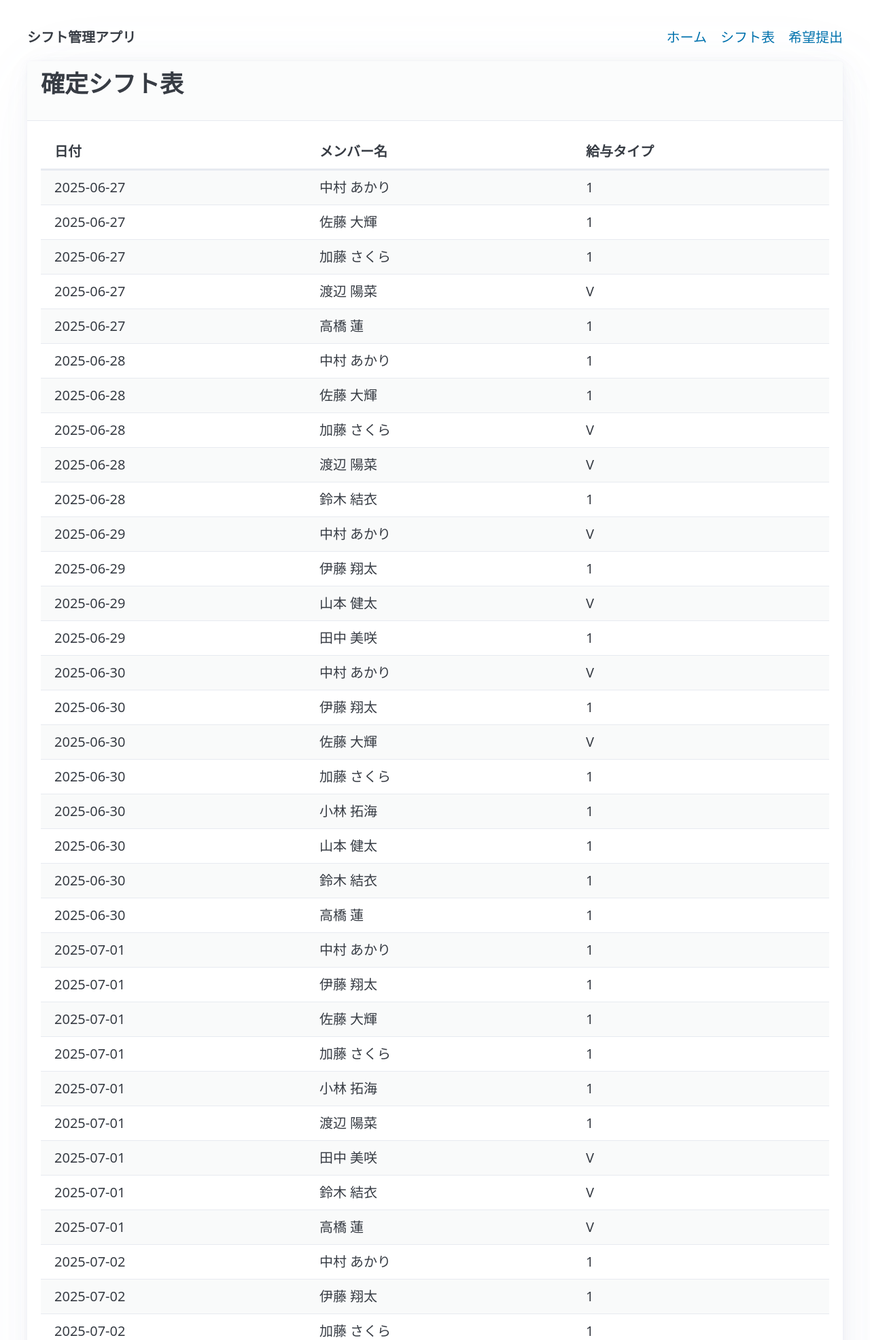
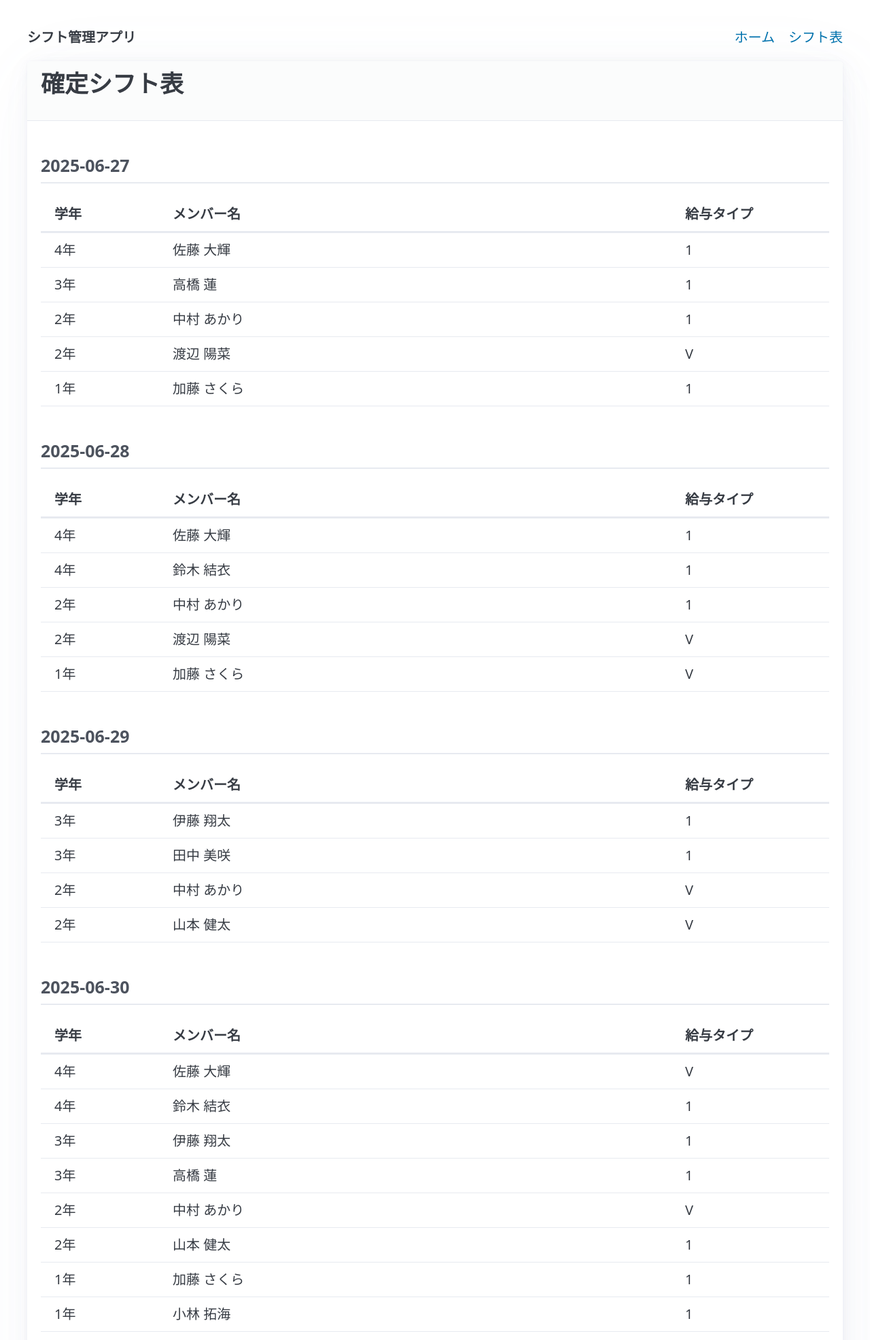
Before and after one commit to kwsktik7/lifesaving-shift-app, a Flask app: page /schedule in a window 1280 px wide. Shown: the top 1972 px of the page at 68% size. Run offline with Flask 3, Linux system fonts and the light colour scheme; data comes from the database, SQL or seed files in the repository; some libraries are stand-ins or nearby versions.

Commit message:
シフト表の表示を学年順・日付グループ化に改善

```diff
--- a/app.py
+++ b/app.py
@@ -8,7 +8,7 @@ from algorithm import generate_all_shifts, START_DATE, END_DATE
 # --- アプリケーションの基本設定 ---
 DB_NAME = 'lifesaving_app.db'
 app = Flask(__name__)
-app.secret_key = 'your-super-secret-key-please-change' # 実際にはもっと複雑な文字列に変更してください
+app.secret_key = 'your-super-secret-key-please-change'
 
 # --- データベース接続の管理 ---
 def get_db():
@@ -27,7 +27,6 @@ def close_connection(exception):
 
 @app.route('/')
 def login_page():
-    """アプリの入り口となる、ログイン/新規登録ページを表示します。"""
     cursor = get_db().cursor()
     cursor.execute("SELECT id, name, grade FROM members WHERE is_active = 1 ORDER BY grade, name")
     members = cursor.fetchall()
@@ -36,7 +35,6 @@ def login_page():
 
 @app.route('/login', methods=['POST'])
 def login():
-    """既存メンバーのログイン処理"""
     member_id = request.form.get('member_id')
     if not member_id:
         flash("名前を選択してください。", "error")
@@ -45,7 +43,6 @@ def login():
 
 @app.route('/register', methods=['POST'])
 def register():
-    """新規メンバーの登録処理"""
     name = request.form.get('name', '').strip()
     grade = request.form.get('grade')
 
@@ -71,7 +68,6 @@ def register():
 
 @app.route('/submit/<int:member_id>', methods=['GET', 'POST'])
 def submit_availability(member_id):
-    """希望シフトの一括提出ページ"""
     db = get_db()
     cursor = db.cursor()
 
@@ -104,11 +100,8 @@ def submit_availability(member_id):
             db.rollback()
             flash(f"データベースの更新中にエラーが発生しました: {e}", "error")
 
-        # ★★★ ここを修正 ★★★
-        # 処理が終わったら、ログインページ（ホーム）にリダイレクトする
         return redirect(url_for('login_page'))
 
-    # GETリクエスト時の処理
     days = []
     weekdays_jp = ["月", "火", "水", "木", "金", "土", "日"]
     current_date = START_DATE
@@ -127,7 +120,7 @@ def submit_availability(member_id):
                            days=days,
                            availability=availability)
 
-# --- 管理者向けページ（変更なし） ---
+# --- 管理者向けページ ---
 
 @app.route('/admin')
 def admin_dashboard():
@@ -142,38 +135,68 @@ def run_algorithm_route():
         flash(f"シフト生成中にエラーが発生しました: {e}", "error")
     return redirect(url_for('schedule'))
 
+# ★★★ この関数を修正 ★★★
 @app.route('/schedule')
 def schedule():
+    """確定シフト表ページ"""
     db = get_db()
     try:
-        query = "SELECT s.shift_date AS '日付', m.name AS 'メンバー名', s.payment_type AS '給与タイプ' FROM shifts s JOIN members m ON s.member_id = m.id ORDER BY s.shift_date, m.name;"
+        # 学年(grade)を追加し、日付(昇順)→学年(降順)→名前(昇順)で並び替え
+        query = """
+        SELECT
+            s.shift_date AS "日付",
+            m.grade AS "学年",
+            m.name AS "メンバー名",
+            s.payment_type AS "給与タイプ"
+        FROM
+            shifts s
+        JOIN
+            members m ON s.member_id = m.id
+        ORDER BY
+            s.shift_date ASC, m.grade DESC, m.name ASC;
+        """
         df = pd.read_sql_query(query, db)
+
+        shifts_list = []
         if not df.empty:
             df['給与タイプ'] = df['給与タイプ'].replace({'type_1': '1', 'type_V': 'V'})
-            table_html = df.to_html(classes='striped', index=False, border=0)
-        else:
-            table_html = "<p>まだシフトが生成されていません。</p>"
-        return render_template('schedule.html', table_html=table_html)
+            # DataFrameを辞書のリストに変換してテンプレートに渡す
+            shifts_list = df.to_dict(orient='records')
+
+        return render_template('schedule.html', shifts=shifts_list)
     except Exception as e:
         flash(f"エラーが発生しました: {e}", "error")
-        return render_template('schedule.html', table_html="<p>シフト表の表示中にエラーが発生しました。</p>")
+        return render_template('schedule.html', shifts=[])
 
 @app.route('/check-availability')
 def check_availability():
+    """提出された希望シフトの一覧を表示するページ"""
     db = get_db()
     try:
-        query = "SELECT a.shift_date AS '日付', m.name AS 'メンバー名', a.availability_type AS '希望' FROM availability a JOIN members m ON a.member_id = m.id ORDER BY a.shift_date DESC, m.name;"
+        query = """
+        SELECT
+            a.shift_date AS "日付",
+            m.name AS "メンバー名",
+            a.availability_type AS "希望"
+        FROM
+            availability a
+        JOIN
+            members m ON a.member_id = m.id
+        ORDER BY
+            a.shift_date ASC, m.name;
+        """
         df = pd.read_sql_query(query, db)
+
         if not df.empty:
             df['希望'] = df['希望'].replace({'full_day': '1日入れる', 'am_only': '午前のみ', 'pm_only': '午後のみ', 'unavailable': '入れない'})
             table_html = df.to_html(classes='striped', index=False, border=0)
         else:
             table_html = "<p>まだ希望シフトが提出されていません。</p>"
+
         return render_template('check_availability.html', table_html=table_html)
     except Exception as e:
         flash(f"エラーが発生しました: {e}", "error")
         return render_template('check_availability.html', table_html="<p>希望シフトの表示中にエラーが発生しました。</p>")
 
-# このファイルが `python app.py` で直接実行された場合のみ、テスト用のサーバーを起動
 if __name__ == '__main__':
     app.run(debug=True)
--- a/templates/base.html
+++ b/templates/base.html
@@ -3,6 +3,7 @@
 <head>
     <meta charset="UTF-8">
     <meta name="viewport" content="width=device-width, initial-scale=1.0">
+    <!-- Pico.cssを読み込んで、自動でデザインを適用 -->
     <link rel="stylesheet" href="https://cdn.jsdelivr.net/npm/@picocss/pico@2/css/pico.min.css" />
     <title>{% block title %}{% endblock %} - シフト管理アプリ</title>
 </head>
@@ -15,10 +16,11 @@
             <ul>
                 <li><a href="/">ホーム</a></li>
                 <li><a href="/schedule">シフト表</a></li>
-                <li><a href="/submit">希望提出</a></li>
+                <!-- ★★★ この不要な行を削除しました ★★★ -->
             </ul>
         </nav>
 
+        <!-- この部分が、各ページの内容に置き換わる -->
         {% block content %}{% endblock %}
 
     </main>
--- a/templates/schedule.html
+++ b/templates/schedule.html
@@ -4,16 +4,53 @@
 
 {% block content %}
 <article>
-    <header><h2>確定シフト表</h2></header>
+    <header>
+        <h2>確定シフト表</h2>
+    </header>
 
+    <!-- flashメッセージ（成功・エラー通知）の表示エリア -->
     {% with messages = get_flashed_messages(with_categories=true) %}
         {% if messages %}
             {% for category, message in messages %}
-                <p class="message {{ category }}">{{ message }}</p>
+                <p class="{{ category }}">{{ message }}</p>
             {% endfor %}
         {% endif %}
     {% endwith %}
 
-    {{ table_html|safe }}
+    <!-- シフトデータがある場合のみ、ループ処理を開始 -->
+    {% if shifts %}
+        <!-- Jinja2のgroupbyフィルターを使って、"日付"をキーにデータをグループ化 -->
+        {% for group in shifts | groupby('日付') %}
+            <!-- 日付を見出しとして表示 -->
+            <h4 style="margin-top: 2.5rem; border-bottom: 2px solid var(--pico-muted-border-color); padding-bottom: 0.5rem;">
+                {{ group.grouper }}
+            </h4>
+            <!-- 日付ごとのテーブルを作成 -->
+            <figure>
+                <table role="grid">
+                    <thead>
+                        <tr>
+                            <th scope="col" style="width: 15%;">学年</th>
+                            <th scope="col">メンバー名</th>
+                            <th scope="col" style="width: 20%;">給与タイプ</th>
+                        </tr>
+                    </thead>
+                    <tbody>
+                        <!-- グループ内のメンバーを一行ずつ表示 -->
+                        {% for shift in group.list %}
+                        <tr>
+                            <td>{{ shift.学年 }}年</td>
+                            <td>{{ shift.メンバー名 }}</td>
+                            <td>{{ shift['給与タイプ'] }}</td>
+                        </tr>
+                        {% endfor %}
+                    </tbody>
+                </table>
+            </figure>
+        {% endfor %}
+    {% else %}
+        <!-- シフトデータがない場合のメッセージ -->
+        <p>まだシフトが生成されていません。管理者ページから「シフトを自動生成する」ボタンを押してください。</p>
+    {% endif %}
 </article>
 {% endblock %}
```
Also changed, not shown: templates/admin_dashboard.html (+20 -9 lines).
